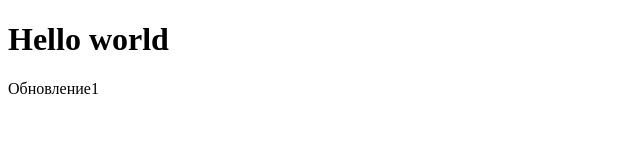
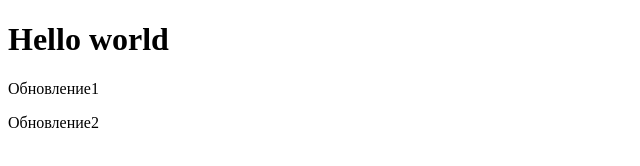
Before and after one commit to filzm2/tests, a plain HTML site: page index.html in a window 1280 px wide. Shown: the whole page, without its empty margins (0-640 px from the left). Drawn offline with Linux system fonts and the light colour scheme.

Commit message:
Update index.html
';lkjh

```diff
--- a/index.html
+++ b/index.html
@@ -9,5 +9,6 @@
 <body>
   <h1>Hello world</h1>
   <p>Обновление1</p>
+  <p>Обновление2</p>
 </body>
 </html>
```
